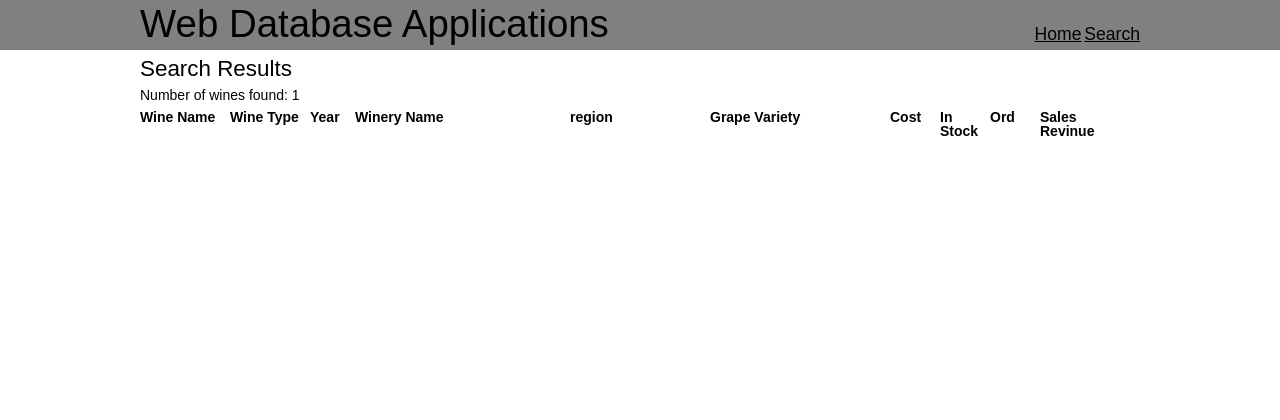
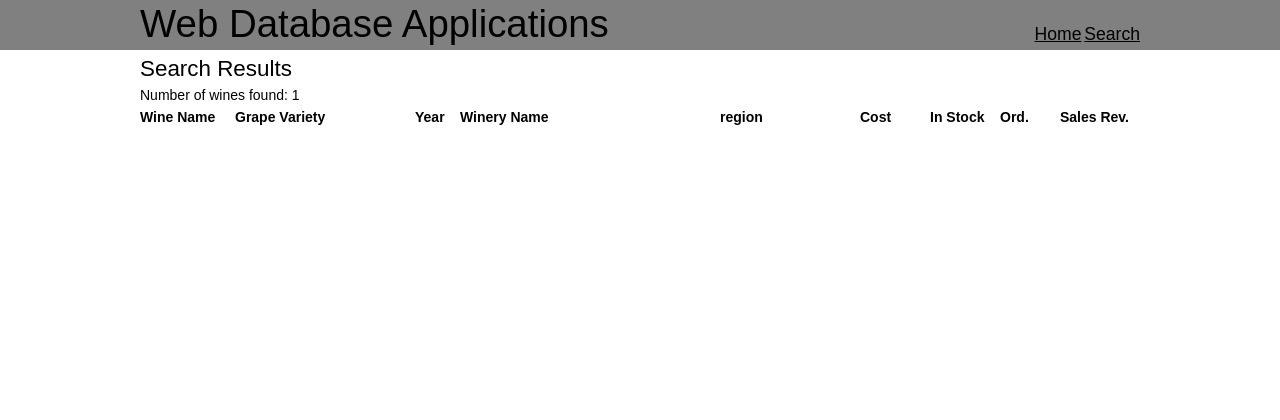
Before and after one commit to MichaelGambold/connect, a PHP site: page /results.php in a window 1280 px wide. Shown: the top 420 px of the page. Run offline with PHP 8.4, Linux system fonts and the light colour scheme; the visitor is signed in with stand-in values (Sample User, id 1); data that the repository does not hold is empty; some libraries are stand-ins or nearby versions.

Commit message:
RESULTS.PHP Various changes to table layout.
PHP/HEADER.PHP
Added starting session for all pages that use the header.

JS/SCRIPTS.JS
Allows apostrophe in regular expressions for names.

ERROR.PHP
New file to display errors via session variable $_SESSION['errorMsg'].

CSS/STYLE.CSS
Edits to table presentation.

ANSWER.PHP
Moved getting variables ot after validation and included FILTER_SANITIZE to variables.

Added header location to error.php to show errors instead of blank page.

Edits to SQL statement.

Binding Parameters on sanitized variables.

```diff
--- a/css/style.css
+++ b/css/style.css
@@ -1,6 +1,7 @@
 body {
    font-size: 62.5%;
    font-family: sans-serif;
+   margin-bottom: 50px;
 }
 
 div.wrapper {
@@ -8,6 +9,14 @@ div.wrapper {
    display: block;
    margin-left: auto;
    margin-right: auto;
+}
+
+.text-align-left {
+   text-align: left;
+}
+
+.text-align-right {
+   text-align: right;
 }
 
 header {
@@ -61,37 +70,37 @@ th {
    text-align: left;
 }
 
+td:empty, th:empty {
+   width: 10px;
+}
+
 /* result table columns */
 #tbl-wine-name {
-   width: 90px;
+   width: 85px;
 }
 
-#tbl-wine-type {
-   width: 80px;
+#tbl-grape-variety {
+   width: 170px;
 }
 
 #tbl-year {
-   width: 45px;
+   width: 35px;
 }
 
 #tbl-winery-name {
-   width: 215px;
+   width: 250px;
 }
 
 #tbl-region {
-   width: 140px;
-}
-
-#tbl-grape-variety {
-   width: 180px;
+   width: 130px;
 }
 
 #tbl-cost {
-   width: 50px;
+   width: 60px;
 }
 
 #tbl-in-stock {
-   width: 50px;
+   width: 60px;
 }
 
 #tbl-ordered {
@@ -99,7 +108,7 @@ th {
 }
 
 #tbl-sales-revinue {
-   width: 50px;
+   width: 80px;
 }
 
 tr:nth-child(even) {
--- a/js/script.js
+++ b/js/script.js
@@ -90,7 +90,7 @@ function validateSearchForm() {
 
 // chech alphanumeric regex function
 function validAlphanumeric(string) {
-   var alphanumericRegex = /^[a-z0-9 ]*$/i
+   var alphanumericRegex = /^[a-z0-9 ']*$/i
 
    if (string.match(alphanumericRegex))
       return true;
--- a/php/header.php
+++ b/php/header.php
@@ -1,3 +1,4 @@
+<?php session_start(); ?>
 <!DOCTYPE html>
 <html>
 <head>
--- a/results.php
+++ b/results.php
@@ -17,28 +17,42 @@
       if (!empty($_SESSION['results'])) {
          echo '<table><tr>';
          echo '<th id="tbl-wine-name">Wine Name</th>';
-         echo '<th id="tbl-wine-type">Wine Type</th>';
+         echo '<th></th>';
+         echo '<th id="tbl-grape-variety">Grape Variety</th>';
+         echo '<th></th>';
          echo '<th id="tbl-year">Year</th>';
+         echo '<th></th>';
          echo '<th id="tbl-winery-name">Winery Name</th>';
+         echo '<th></th>';
          echo '<th id="tbl-region">region</th>';
-         echo '<th id="tbl-grape-variety">Grape Variety</th>';
+         echo '<th></th>';
          echo '<th id="tbl-cost">Cost</th>';
+         echo '<th></th>';
          echo '<th id="tbl-in-stock">In Stock</th>';
-         echo '<th id="tbl-ordered">Ord</th>';
-         echo '<th id="tbl-sales-revinue">Sales Revinue</th>';
+         echo '<th></th>';
+         echo '<th id="tbl-ordered">Ord.</th>';
+         echo '<th></th>';
+         echo '<th id="tbl-sales-revinue">Sales Rev.</th>';
          echo '</tr>';
 
          foreach ($_SESSION['results'] as $row) {
-            echo '<tr><td>' . $row['wine_name'] . '</td>';
-            echo '<td>' . $row['wine_type'] . '</td>';
-            echo '<td>' . $row['year'] . '</td>';
-            echo '<td>' . $row['winery_name'] . '</td>';
-            echo '<td>' . $row['region_name'] . '</td>';
-            echo '<td>' . $row['grape_blend'] . '</td>';
-            echo '<td>' . $row['cost'] . '</td>';
-            echo '<td>' . $row['on_hand'] . '</td>';
-            echo '<td>' . $row['ordered'] . '</td>';
-            echo '<td>' . $row['salesRev'] . '</td>';
+            echo '<tr><td class="text-align-left">' . $row['wine_name'] . '</td>';
+            echo '<td></td>';
+            echo '<td class="text-align-left">' . $row['grape_blend'] . '</td>';
+            echo '<td></td>';
+            echo '<td class="text-align-right">' . $row['year'] . '</td>';
+            echo '<td></td>';
+            echo '<td class="text-align-left">' . $row['winery_name'] . '</td>';
+            echo '<td></td>';
+            echo '<td class="text-align-left">' . $row['region_name'] . '</td>';
+            echo '<td></td>';
+            echo '<td class="text-align-right">$' . $row['cost'] . '</td>';
+            echo '<td></td>';
+            echo '<td class="text-align-right">' . $row['on_hand'] . '</td>';
+            echo '<td></td>';
+            echo '<td class="text-align-right">' . $row['ordered'] . '</td>';
+            echo '<td></td>';
+            echo '<td class="text-align-right">$' . $row['salesRev'] . '</td>';
             echo '</tr>';
          }
 
--- a/search.php
+++ b/search.php
@@ -9,7 +9,7 @@
 <div id="main-content" class="wrapper">
 
    <!-- form  for user search criteria -->
-   <form name="searchForm" action="answer.php" onsubmit="return validateSearchForm()" method="get">
+   <form name="searchForm" action="answer.php" method="get" onsubmit="return validateSearchForm()">
       <label for="wineName">Wine Name:</label>
       <input type="text" id="wineName" name="wineName">
       <span id="errorWineName" class="errorMsg">Only alphanumeric allowed</span>
```
Also changed, not shown: answer.php (+27 -26 lines), error.php (added, +10 -0 lines).
